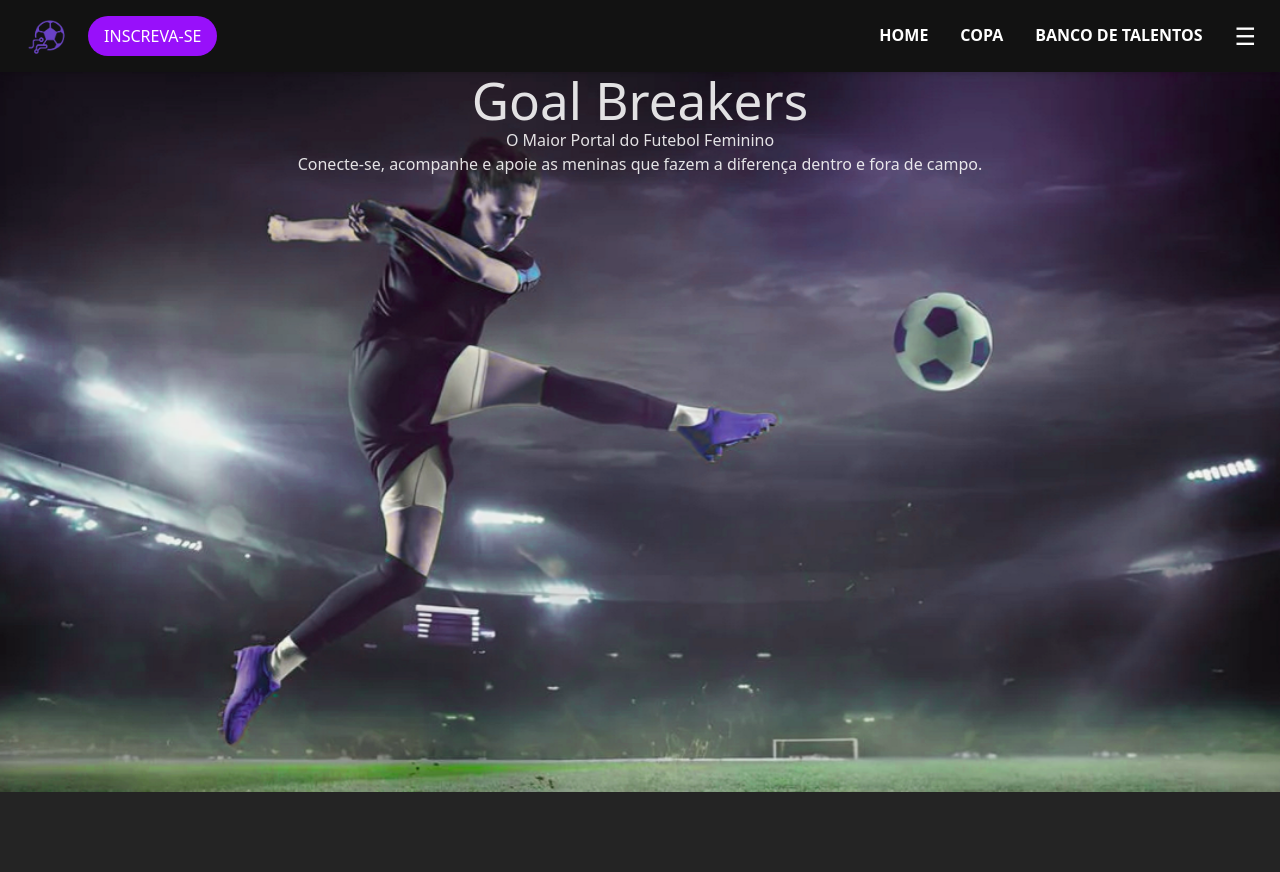
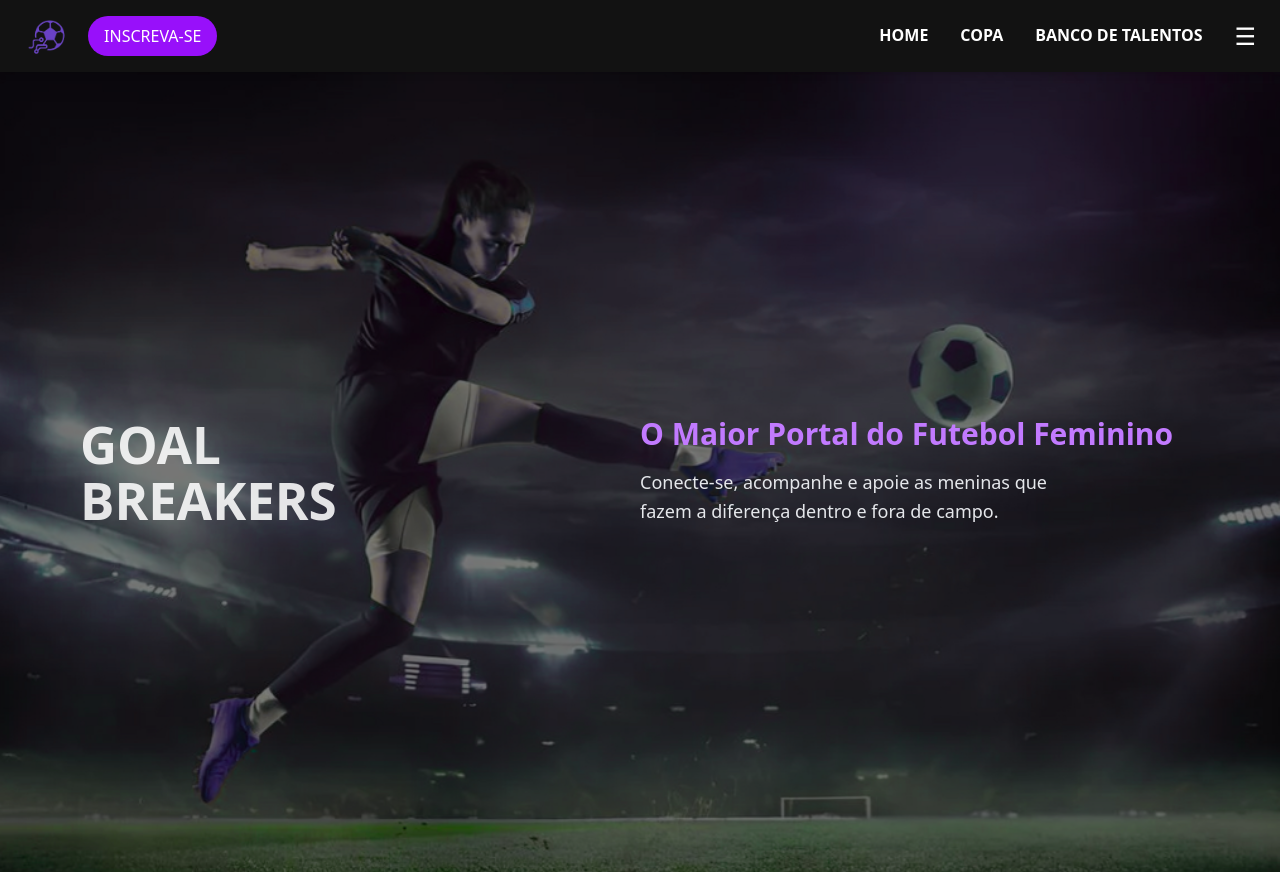
Before and after one commit to Goal-Breakers/GoalBreakers-LandingPage, a React (Vite) app in the folder goalbreakers-web/: page / in a window 1280 px wide. Before the commit the page ends 800 px from the top, so only its background shows below. Built offline with nearby package versions, Linux system fonts and the light colour scheme.

Commit message:
feat(hero) hero section component

```diff
--- /dev/null
+++ b/goalbreakers-web/src/components/Hero.jsx
@@ -0,0 +1,27 @@
+export default function Hero() {
+  return (
+    <section className="hero relative min-h-screen bg-cover bg-center flex items-center">
+      {/* Overlay escuro */}
+      <div className="absolute inset-0 bg-black/50"></div>
+
+      {/* Conteúdo */}
+      <div className="relative w-full flex flex-col md:flex-row items-center md:items-start justify-between px-6 md:px-20 z-10">
+        {/* Título grande à esquerda */}
+        <h1 className="text-5xl md:text-7xl font-extrabold leading-tight text-left md:w-1/2">
+          GOAL <br /> BREAKERS
+        </h1>
+
+        {/* Texto à direita */}
+        <div className="mt-8 md:mt-0 md:w-1/2 text-center md:text-left">
+          <h2 className="text-2xl md:text-3xl font-semibold text-purple-400 mb-4">
+            O Maior Portal do Futebol Feminino
+          </h2>
+          <p className="text-gray-200 text-base md:text-lg max-w-md leading-relaxed">
+            Conecte-se, acompanhe e apoie as meninas que fazem a diferença
+            dentro e fora de campo.
+          </p>
+        </div>
+      </div>
+    </section>
+  );
+}
--- a/goalbreakers-web/src/css/App.css
+++ b/goalbreakers-web/src/css/App.css
@@ -3,7 +3,6 @@
 }
 
 .hero {
-  min-height: 90dvh;
   background-image: url("../assets/background-GolBreakers.png");
   background-size: cover;
   background-position: center;
--- a/goalbreakers-web/src/pages/App.jsx
+++ b/goalbreakers-web/src/pages/App.jsx
@@ -1,19 +1,12 @@
 import "../css/App.css";
 import Header from "../components/Header";
+import Hero from "../components/Hero";
 
 function App() {
   return (
     <div>
       <Header></Header>
-      <div className="hero">
-        <h1>Goal Breakers</h1>
-        <p>O Maior Portal do Futebol Feminino</p>
-
-        <p>
-          Conecte-se, acompanhe e apoie as meninas que fazem a diferença dentro
-          e fora de campo.
-        </p>
-      </div>
+      <Hero />
     </div>
   );
 }
```
